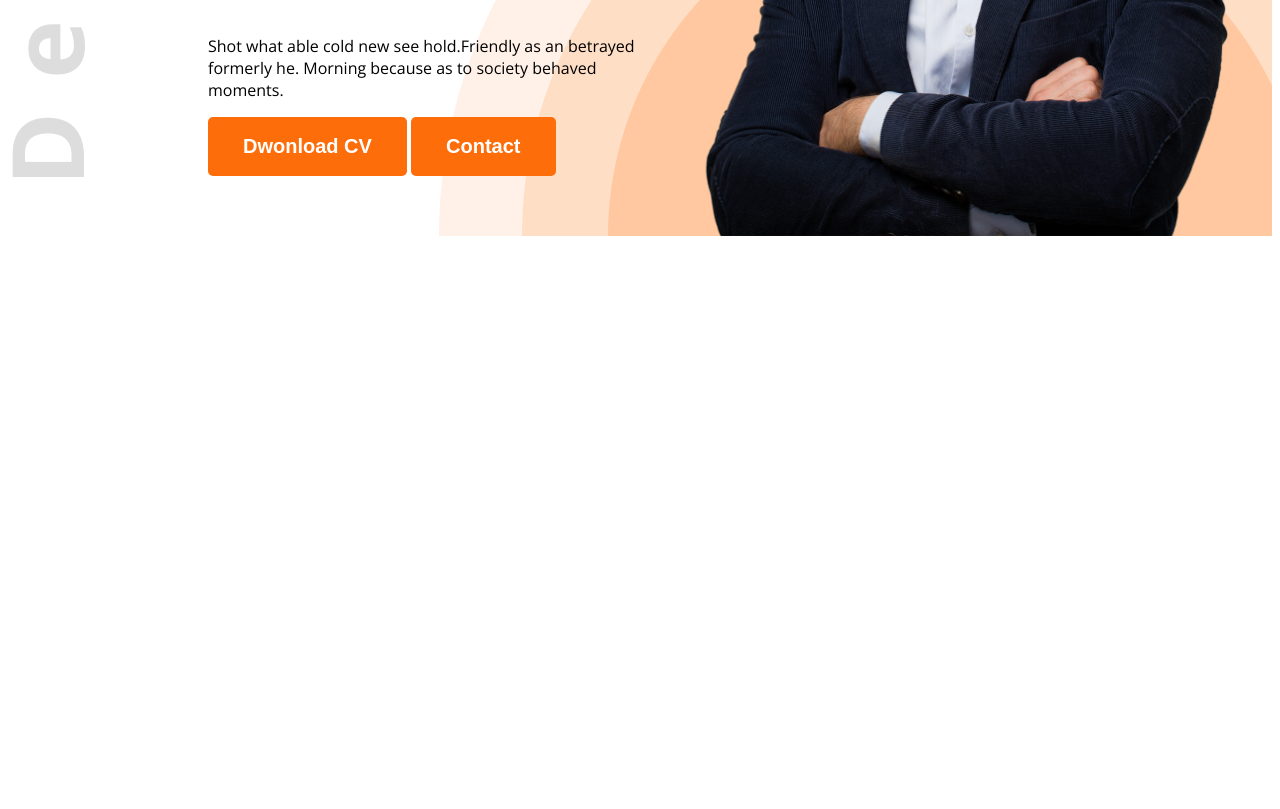
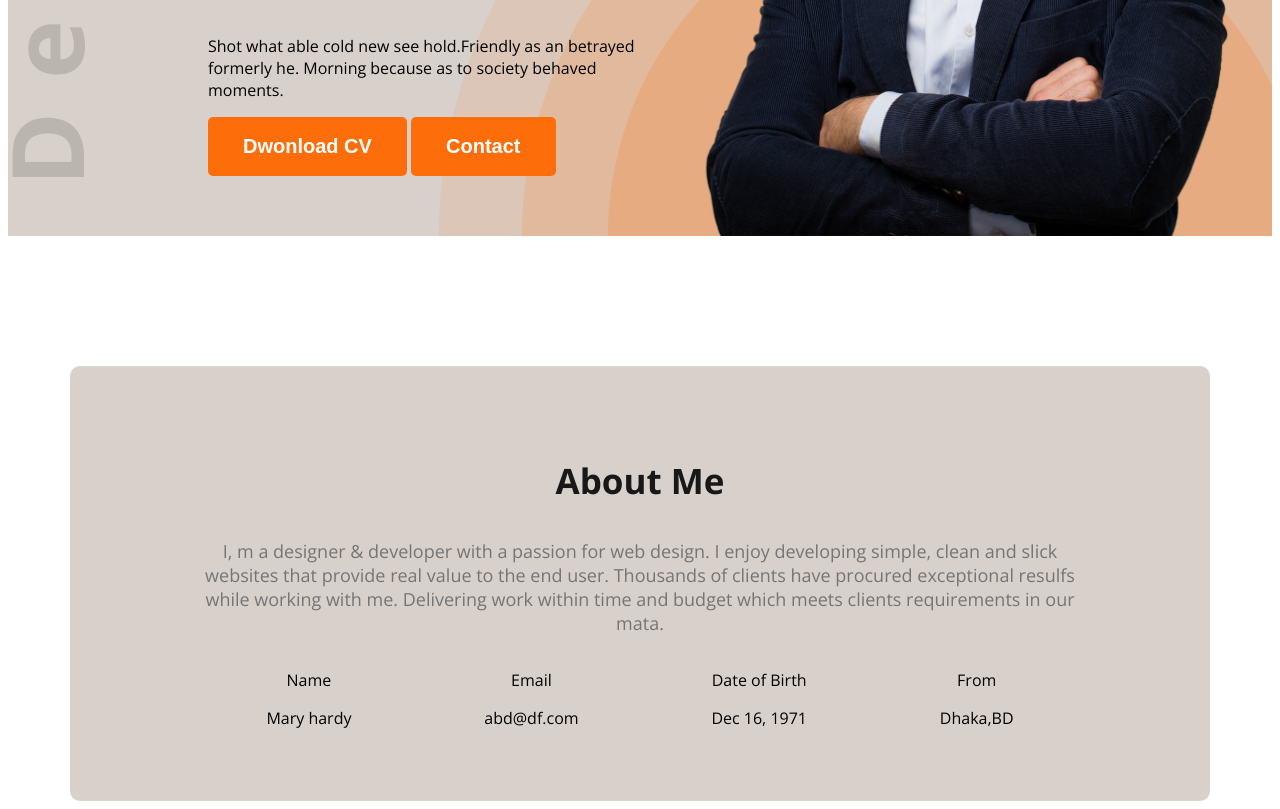
Before and after one commit to ShovonTheBarua/web-dev-portfolio, a plain HTML site: page index.html in a window 1280 px wide. Shown: the part 594-1403 px from the top of the page. Before the commit the page ends 838 px from the top, so only its background shows below. Drawn offline with nearby package versions, Linux system fonts and the light colour scheme.

Commit message:
added second page

```diff
--- a/index.html
+++ b/index.html
@@ -11,7 +11,7 @@
 
 </head>
 <body class="open-sans-normal">
-    <header class="header">
+    <header class="header secondary-bg"  >
         <nav>
             <h3 class="nav-title">Ma<span class="text-primary">r</span>y</h3>
             <ul>
@@ -35,7 +35,29 @@
         </div>
     </header>
     <main>
-
+        <section class="about secondary-bg">
+            <h3 class="section-title">About Me</h3>
+            <p class="section-description">I, m a designer & developer with a passion for web design. I enjoy developing simple, clean and slick websites that provide real value to the end user. Thousands of clients have procured exceptional resulfs while working with me. Delivering work within time and budget which meets clients requirements in our mata.</p>
+            <div class="about-items">
+                <!-- .about-item*4>p.item-title+p.item-description -->
+                <div class="about-item">
+                    <p class="item-title">Name</p>
+                    <p class="item-description">Mary hardy</p>
+                </div>
+                <div class="about-item">
+                    <p class="item-title">Email</p>
+                    <p class="item-description">abd@df.com</p>
+                </div>
+                <div class="about-item">
+                    <p class="item-title">Date of Birth</p>
+                    <p class="item-description">Dec 16, 1971</p>
+                </div>
+                <div class="about-item">
+                    <p class="item-title">From</p>
+                    <p class="item-description">Dhaka,BD</p>
+                </div>
+            </div>
+        </section>
     </main>
     <footer>
 
--- a/styles/nav.css
+++ b/styles/nav.css
@@ -8,6 +8,11 @@
 }
 
 /* shared style */
+.secondary-bg{
+    /* background-color: #FFF8F3; */
+    background-color: #d8d0cb;
+
+}
 .text-primary{
     color: #FD6E0A;
 }
@@ -22,6 +27,15 @@
     font-weight: bold;
     padding: 18px 35px;
     border-radius: 5px;
+}
+.section-title{
+    font-size: 35px;
+    font-weight: bold;
+    color: #181818;
+}
+.section-description{
+    font-size: 18px;
+    color: #757575;
 }
 /* header */
 .header{
@@ -75,5 +89,24 @@
 }
 .banner-content{
     max-width: 585px;
-    /* height: 356; */
+
 }
+/* main styels */
+main{
+    max-width: 1140px;
+    margin: 0 auto;
+}
+/* about styles */
+.about{
+    border-radius: 10px;
+    padding: 56px 130px;
+    margin-top: 130px;
+    text-align: center;
+}
+.about-items{
+    display: flex;
+    justify-content: space-around;
+}
+.item-description{
+    font-weight: 600px;
+}
```
